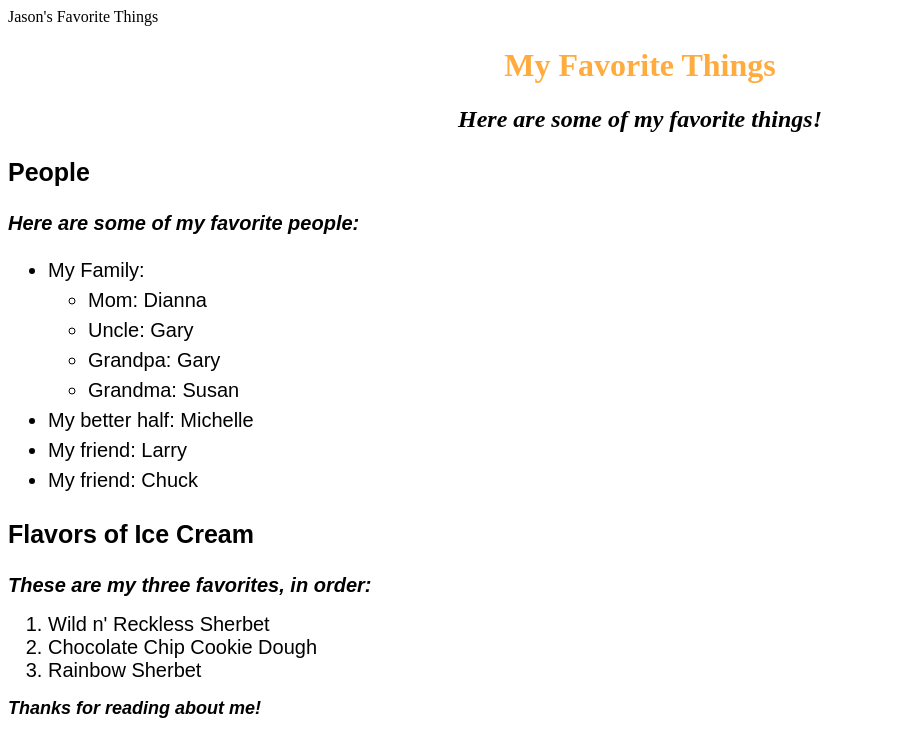
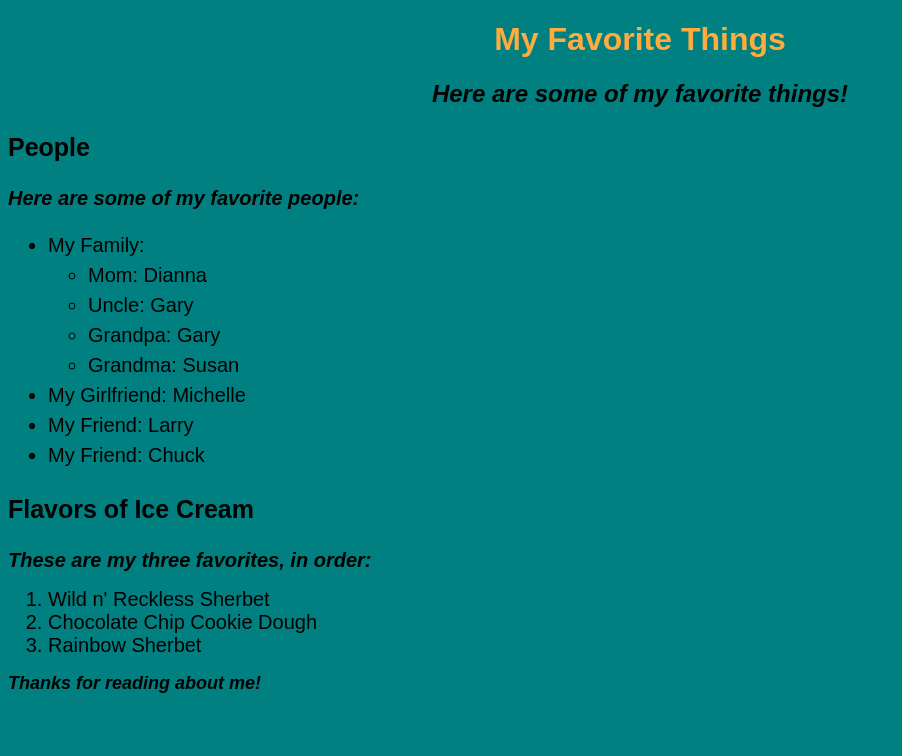
Before and after one commit to JasonF222/my-first-webpage, a plain HTML site: page index.html in a window 1280 px wide. Shown: the whole page, without its empty margins (0-902 px from the left). Drawn offline with Linux system fonts and the light colour scheme.

Commit message:
Add color background, unify font, change picture.

```diff
--- a/css/styles.css
+++ b/css/styles.css
@@ -1,21 +1,23 @@
 h1 {
   color: #ffab3d;
   text-align: center;
+  font-family: sans-serif;
 }
 
 h2 {
   font-style: italic;
   text-align: center;
+  font-family: sans-serif;
 }
 
 h3{
   font-size: 25px;
   font-weight: 600;
-  font-family: Arial, Helvetica, sans-serif;
+  font-family: sans-serif;
 }
 
 p1 {
-  font-family: Arial, Helvetica, sans-serif;
+  font-family: sans-serif;
   font-size: 20px;
   font-weight: 600;
   font-style: italic;
@@ -26,20 +28,24 @@ ul {
   line-height: 30px;
 }
 li{
-  font-family: Arial, Helvetica, sans-serif;
+  font-family: sans-serif;
   font-size: 20px;
 }
 
 p2{
-  font-family: Arial, Helvetica, sans-serif;
+  font-family: sans-serif;
   font-size: 20px;
   font-weight: 600;
   font-style: italic;
 }
 
 p3{
-  font-family: Arial, Helvetica, sans-serif;
+  font-family: sans-serif;
   font-style: oblique;
   font-size: 18px;
   font-weight: 600;
 }
+
+body {
+  background-color: teal;
+}
--- a/css/styles2.css
+++ b/css/styles2.css
@@ -1,18 +1,18 @@
 h1{
-   color: #008f94;
+  color: #ffab3d;
    text-align: center;
-   font-family: Arial, Helvetica, sans-serif;
+   font-family: sans-serif;
 
 }
 
 h2{
     color: #000000;
     text-align: center;
-    font-family: Arial, Helvetica, sans-serif;
+    font-family: sans-serif;
 }
 
 p{
-    font-family: Arial, Helvetica, sans-serif;
+    font-family: sans-serif;
     font-size: 20px;
     font-weight: 600;
 }
@@ -20,6 +20,10 @@ p{
 ul{
     font-size: 20px;
     line-height: 30px;
-    font-family: Arial, Helvetica, sans-serif;
+    font-family: sans-serif;
     font-weight: 600;
 }
+
+body {
+    background-color: teal;
+  }
--- a/index.html
+++ b/index.html
@@ -1,7 +1,7 @@
-<DOCTYPE html>
+<!DOCTYPE html>
 <html>
   <head>
-    <link href="css/styles.css" rel="stylesheet" type="text/css"
+    <link href="css/styles.css" rel="stylesheet" type="text/css">
     <title>Jason's Favorite Things</title>
   </head>
   <body>
@@ -19,9 +19,9 @@
           <li>Grandma: Susan</li>
         </ul>
       </li>
-      <li>My better half: Michelle</li>
-      <li>My friend: Larry</li>
-      <li>My friend: Chuck</li>
+      <li>My Girlfriend: Michelle</li>
+      <li>My Friend: Larry</li>
+      <li>My Friend: Chuck</li>
     </ul>
 
     <h3>Flavors of Ice Cream</h3>
```
Also changed, not shown: my-first-webpage.html (+2 -2 lines), img/SMirC-thumbsup.svg (added).
